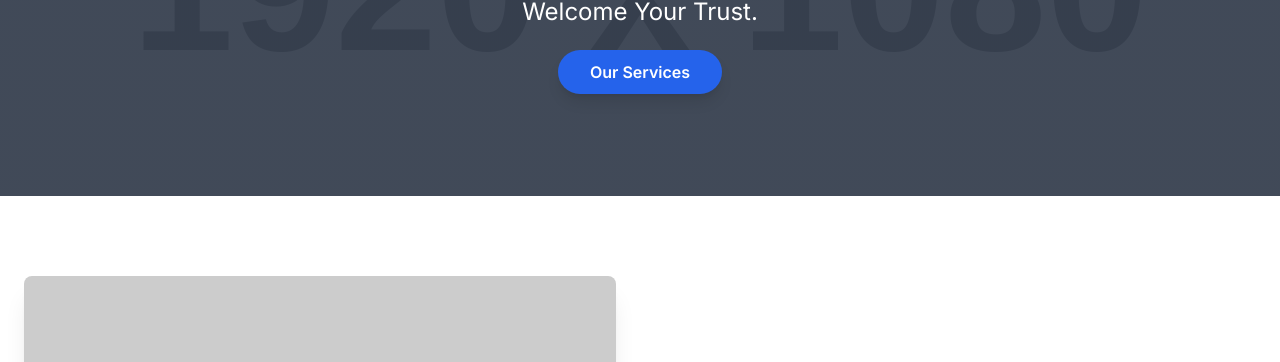
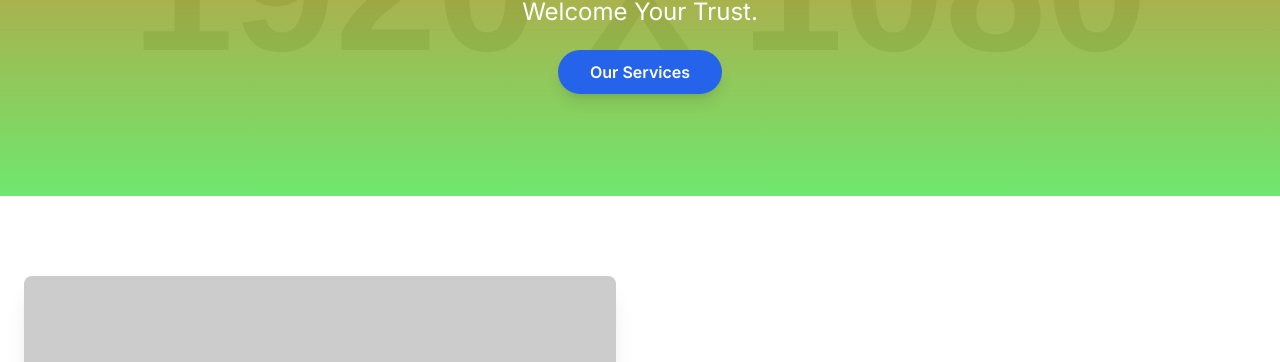
Before and after one commit to yanivconsult/com, a plain HTML site: page index.html in a window 1280 px wide. Shown: the part 256-618 px from the top of the page. Drawn offline with nearby package versions, Linux system fonts and the light colour scheme; placeholder pictures from the web are drawn by us.

Commit message:
Modify index.html for improved styling and content
Updated hero section background and title.

```diff
--- a/index.html
+++ b/index.html
@@ -3,15 +3,15 @@
 <head>
   <meta charset="UTF-8" />
   <meta name="viewport" content="width=device-width, initial-scale=1.0" />
-  <title>YaNiV</title>
+  <title>Yaniv Consultancy</title>
   <script src="https://cdn.tailwindcss.com"></script>
   <link href="https://fonts.googleapis.com/css2?family=Inter:wght@400;500;600;700&display=swap" rel="stylesheet" />
   <script src="https://unpkg.com/lucide@latest"></script>
   <style>
     body { font-family: 'Inter', sans-serif; }
     .hero-bg {
-      background-image: linear-gradient(rgba(30,41,59,0.8), rgba(30,41,59,0.8)),
-        url('https://placehold.co/1920x1080/1e293b/ffffff?text=Professional+Service');
+      background-image: linear-gradient(rgba(231, 107, 6, 0.8), rgba(87, 238, 87, 0.8)),
+        url('https://placehold.co/1920x1080/1e293b/ffffff?text=Welcome+Your+Trust');
       background-size: cover; background-position: center;
     }
   </style>
```
